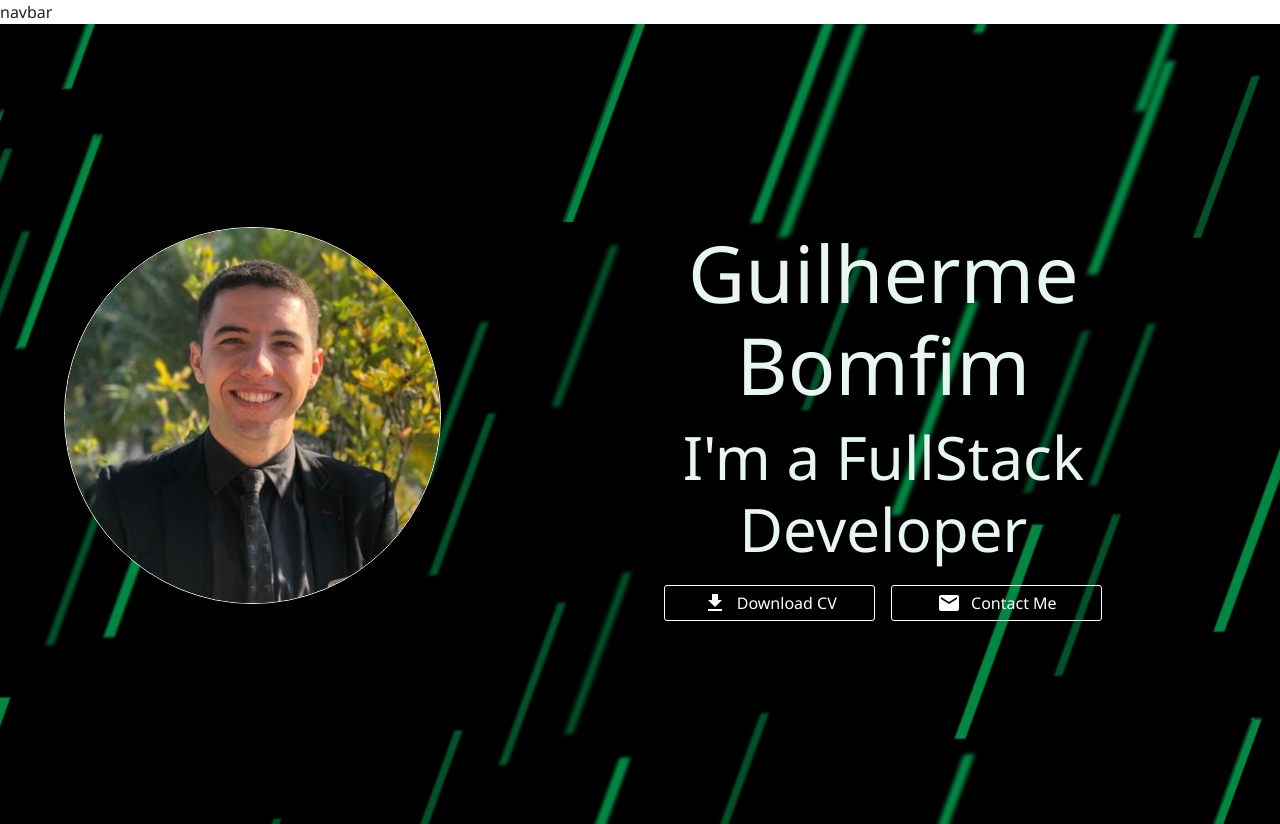
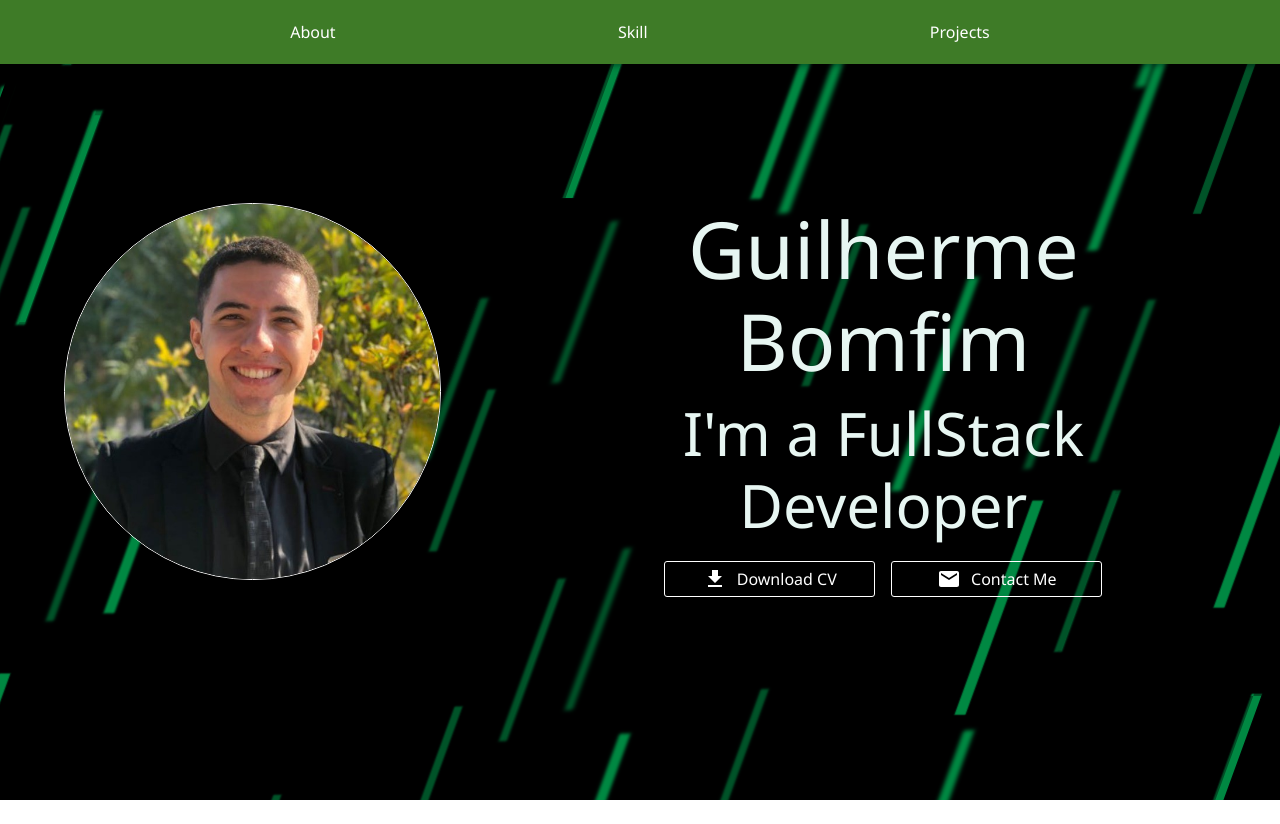
Before and after one commit to GuilhermeBomfimDev/Portifolio-React-TypeScript, a React (Vite) app: page / in a window 1280 px wide. After the commit the page ends 800 px from the top, so only its background shows below. Built offline with nearby package versions, Linux system fonts and the light colour scheme.

Commit message:
feat: create NavBar

```diff
--- a/src/components/NavBar/NavBar.tsx
+++ b/src/components/NavBar/NavBar.tsx
@@ -1,12 +1,22 @@
+import { AppBar, MenuItem, Toolbar, styled } from "@mui/material"
 
 
 const NavBar = () => {
 
-
+    const StyledTooBar = styled(Toolbar)(({theme}) => ({
+        display: "flex",
+        justifyContent: "space-evenly",
+      }));
 
     return (
         <>
-            navbar
+            <AppBar position="absolute">
+                <StyledTooBar>
+                    <MenuItem>About</MenuItem>
+                    <MenuItem>Skill</MenuItem>
+                    <MenuItem>Projects</MenuItem>
+                </StyledTooBar>
+            </AppBar>
         </>
 
     );
--- a/src/components/StyledButton/StyledButton.tsx
+++ b/src/components/StyledButton/StyledButton.tsx
@@ -19,7 +19,7 @@ const StyledButton: React.FC<StyledButtonProps> = ({children}) => {
         justifyContent: "center",
         gap: "10px",
         '&:hover': {
-            backgroundColor: theme.palette.secondary.dark,
+            backgroundColor: theme.palette.primary.main,
         }
     }));
 
--- a/src/theme.ts
+++ b/src/theme.ts
@@ -3,7 +3,7 @@ import { createTheme, responsiveFontSizes } from "@mui/material";
 let theme = createTheme({
     palette: {
         primary: {
-            main: "#180161",
+            main: "#3E7B27",
         },
         secondary: {
             main: "#E7F6F2",
```
